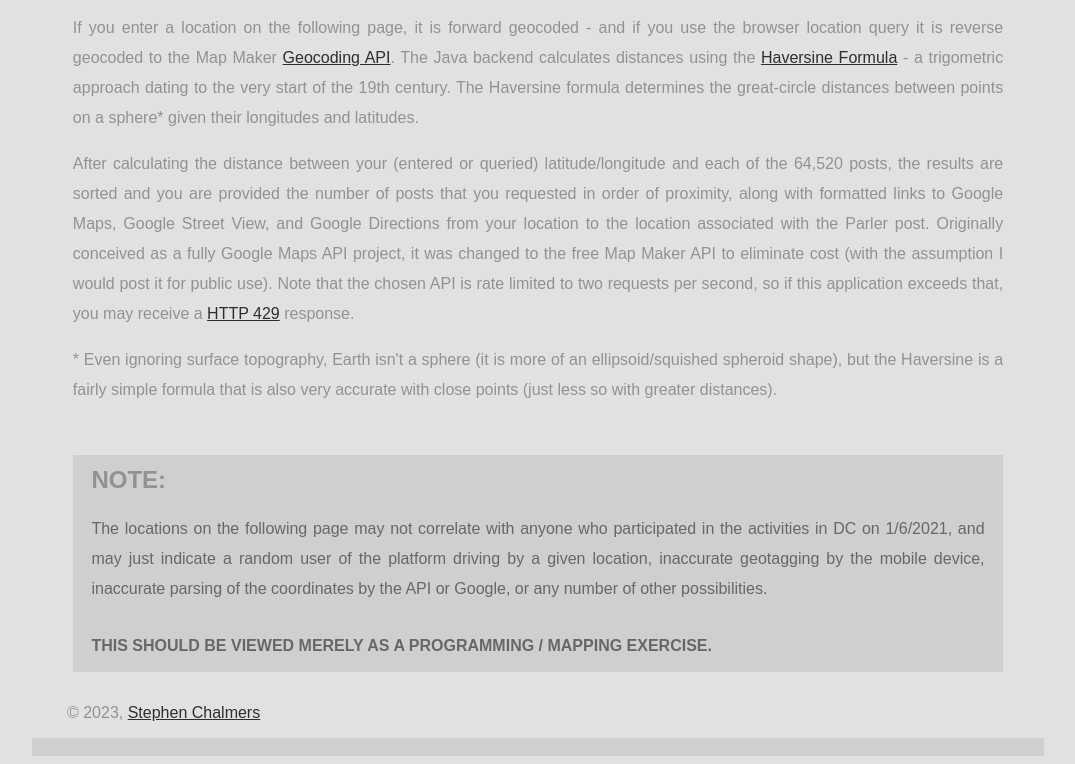
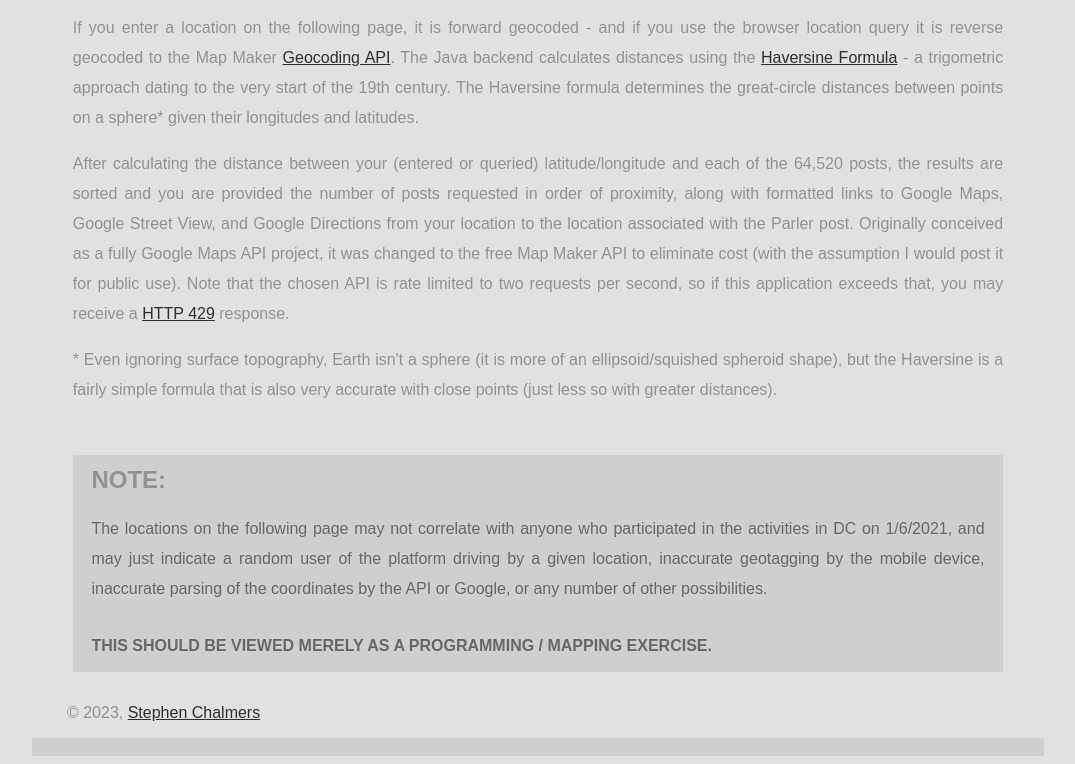
Before and after one commit to stephenchalmers/ParLoc, a plain HTML site: page index.html in a window 1280 px wide. Shown: the part 1575-2339 px from the top of the page, without its empty margins (102-1177 px from the left). Drawn offline with Linux system fonts and the light colour scheme.

Commit message:
final for tonight

```diff
--- a/index.html
+++ b/index.html
@@ -133,7 +133,7 @@
             determines the great-circle distances between points on a sphere* given their longitudes and latitudes.
           </p>
           <p>After calculating the distance between your (entered or queried) latitude/longitude and each of the 64,520
-            posts, the results are sorted and you are provided the number of posts that you requested in order of
+            posts, the results are sorted and you are provided the number of posts requested in order of
             proximity,
             along with formatted links to Google Maps, Google Street View, and Google Directions from your location to
             the location associated with the Parler post. Originally conceived as a fully Google Maps API project, it
```
